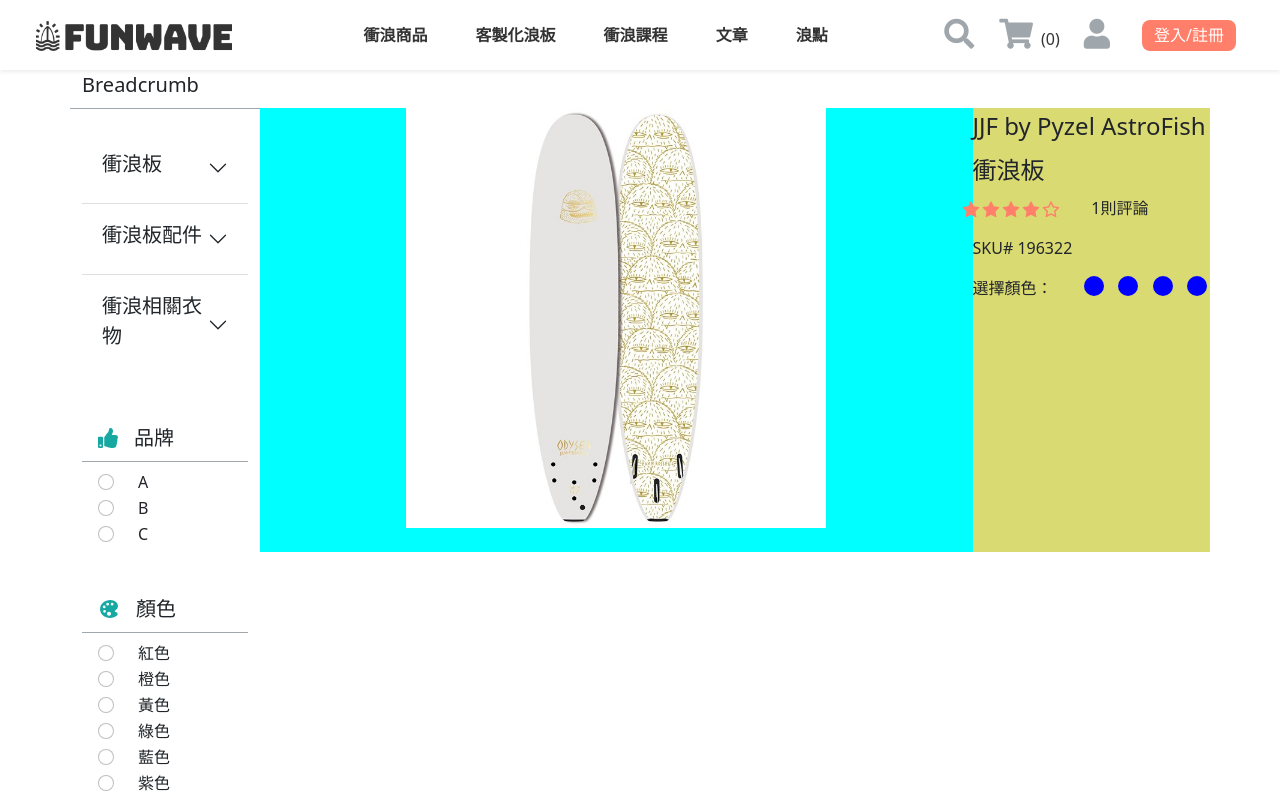
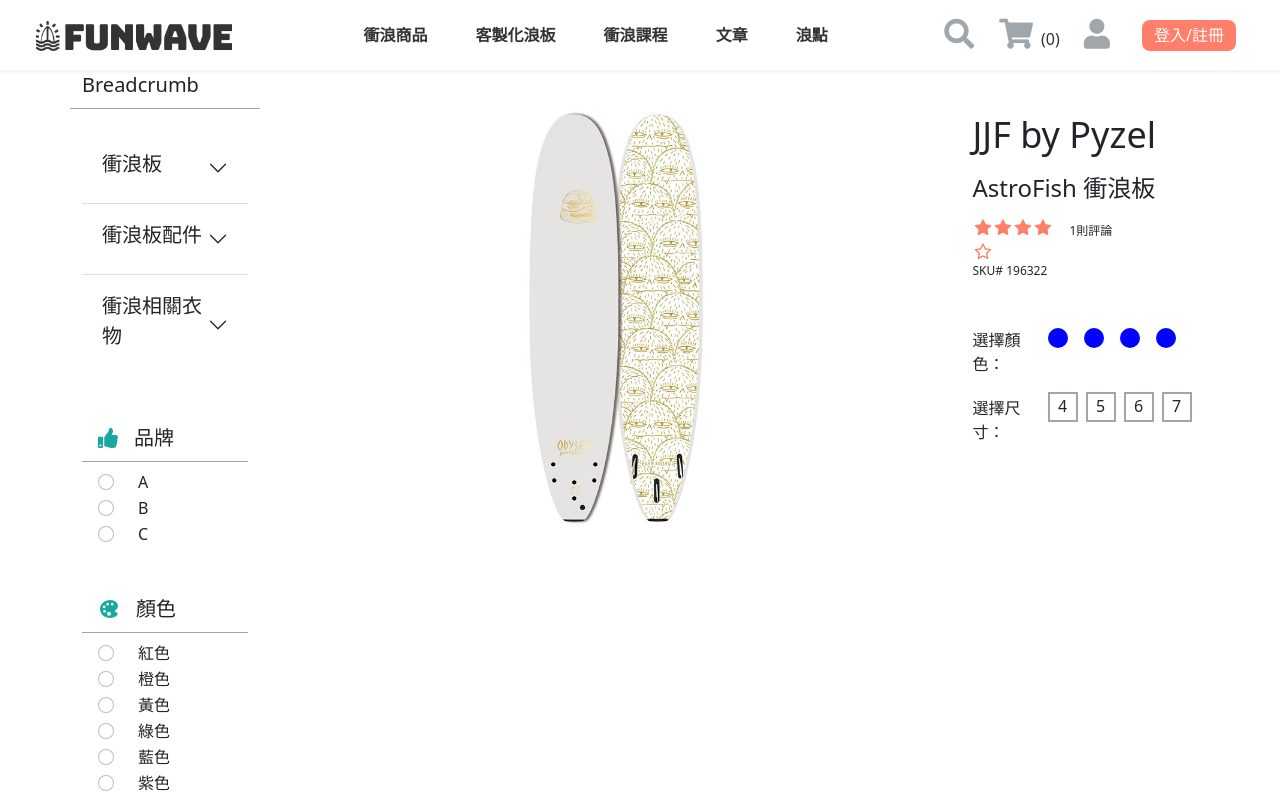
Before and after one commit to verayu0217/funwave_frontend, a React (Create React App) app: page /ProductDetails in a window 1280 px wide. Shown: the top 800 px of the page. Built offline with nearby package versions, Linux system fonts and the light colour scheme; no server answers; a web font is replaced by a local one.

Commit message:
products

```diff
--- a/src/pages/Products/ProductDetails.js
+++ b/src/pages/Products/ProductDetails.js
@@ -278,37 +278,50 @@ function ProductDetails() {
                   <Figure.Image
                     width={420}
                     height={400}
-                    alt="171x180"
+                    alt="longboard1"
                     src={longboard1}
                   />
                 </Figure>
               </div>
               <div className="col-3 right p-0">
-                <h2>JJF by Pyzel AstroFish</h2>
-                <h2>衝浪板</h2>
+                <h1>JJF by Pyzel</h1>
+                <h2>AstroFish 衝浪板</h2>
                 <div className="row">
-                  <div className="col-6 p-0">
+                  <div className="col-5 py-0">
                     <AiFillStar size={20} color="#ff7f6a" />
                     <AiFillStar size={20} color="#ff7f6a" />
                     <AiFillStar size={20} color="#ff7f6a" />
                     <AiFillStar size={20} color="#ff7f6a" />
                     <AiOutlineStar size={20} color="#ff7f6a" />
                   </div>
-                  <div className="col-6 p-0">
-                    <p>1則評論</p>
+                  <div className="col-7 ps-0 pt-2">
+                    <p className="fs-6">1則評論</p>
                   </div>
                 </div>
-                <p>SKU# 196322</p>
-                <div className="row">
-                  <div className="col-5">
+                <p className="fs-6">SKU# 196322</p>
+                <div className="row mt-5 mb-3">
+                  <div className="col-4 pe-0">
                     <div>選擇顏色：</div>
                   </div>
-                  <div className="col-7 p-0">
-                    <div className="d-flex justify-content-evenly">
-                      <div className="colorRadio rounded-circle "></div>
-                      <div className="colorRadio rounded-circle "></div>
-                      <div className="colorRadio rounded-circle "></div>
-                      <div className="colorRadio rounded-circle "></div>
+                  <div className="col-8 p-0">
+                    <div className="d-flex">
+                      <div className="colorRadio rounded-circle me-3"></div>
+                      <div className="colorRadio rounded-circle me-3"></div>
+                      <div className="colorRadio rounded-circle me-3"></div>
+                      <div className="colorRadio rounded-circle me-3"></div>
+                    </div>
+                  </div>
+                </div>
+                <div className="row">
+                  <div className="col-4 pe-0 mt-1">
+                    <div>選擇尺寸：</div>
+                  </div>
+                  <div className="col-8 p-0">
+                    <div className="d-flex">
+                      <div className="sizeRadio text-center me-2">4</div>
+                      <div className="sizeRadio text-center me-2">5</div>
+                      <div className="sizeRadio text-center me-2">6</div>
+                      <div className="sizeRadio text-center me-2">7</div>
                     </div>
                   </div>
                 </div>
--- a/src/pages/Products/ProductDetails.scss
+++ b/src/pages/Products/ProductDetails.scss
@@ -3,14 +3,19 @@
 
 // 中間商品細節區
 .left {
-  background-color: aqua;
+  // background-color: aqua;
 }
 // 右邊加入購物車區
 .right {
-  background-color: rgb(218, 218, 115);
+  // background-color: rgb(218, 218, 115);
 }
 .colorRadio {
   width: 20px;
   height: 20px;
   background-color: blue;
 }
+.sizeRadio {
+  width: 30px;
+  height: 30px;
+  border: 2px solid $funwave-deepgray;
+}
```
Also changed, not shown: 1 other file (tests, documents, lock files or other folders).
